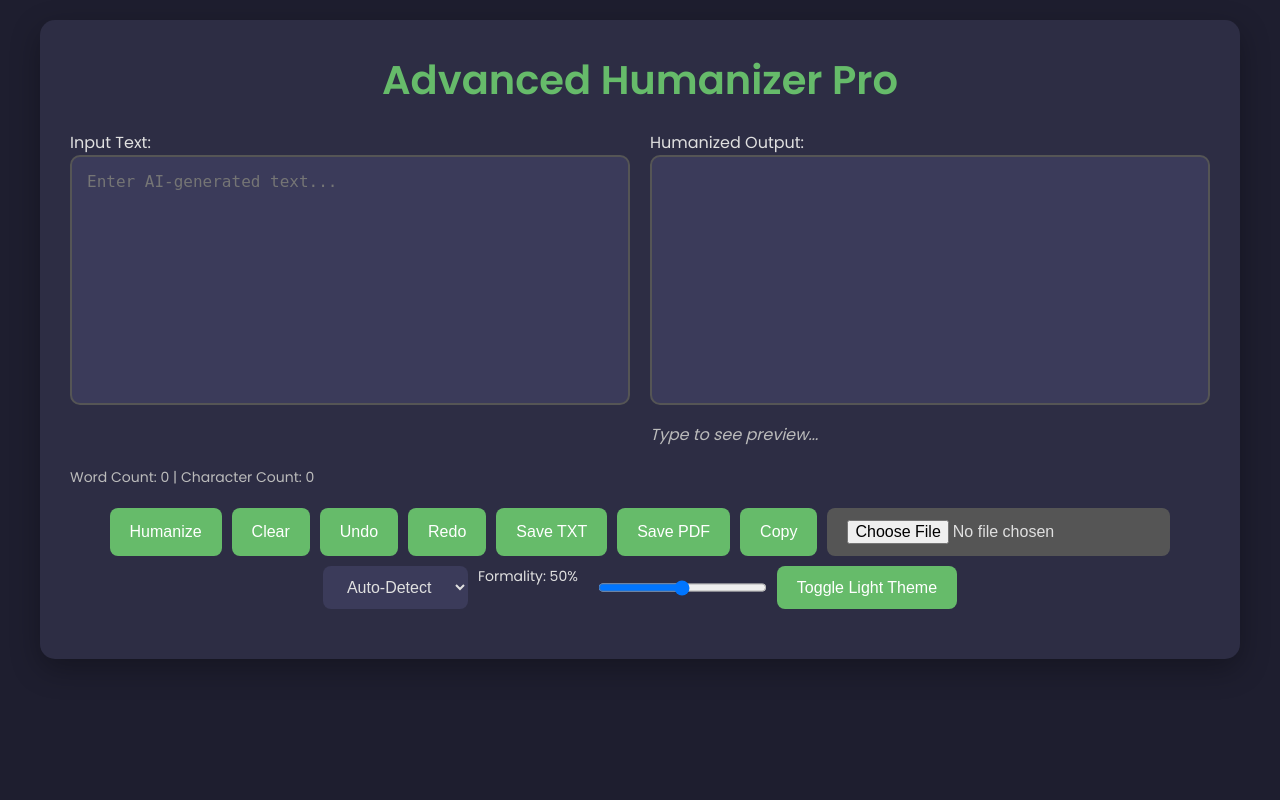
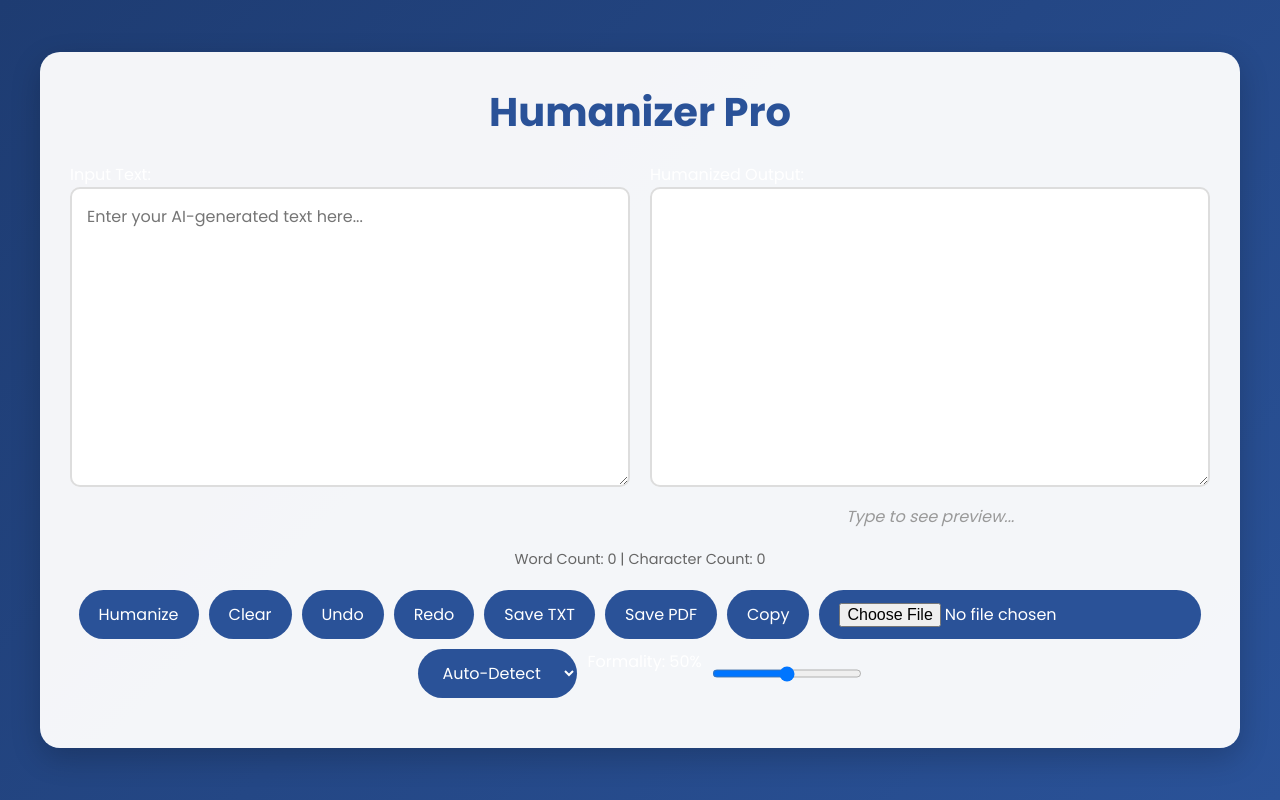
Before and after one commit to Xline09/humanizer-pro, a Flask app: page / in a window 1280 px wide. Run offline with Flask 3, Linux system fonts and the light colour scheme; parts of the project's set-up code (start-up, migrations or seed data) failed here and were passed over.

Commit message:
Redesigned interface, added change highlighting

```diff
--- a/app.py
+++ b/app.py
@@ -23,6 +23,7 @@
 
     original_text = session.get('original_text', '')
     humanized_text = session.get('humanized_text', '')
+    changes = session.get('changes', [])
     selected_tone = request.form.get('tone', 'auto') if request.method == 'POST' else 'auto'
     formality_level = int(request.form.get('formality', 50)) if request.method == 'POST' else 50
 
@@ -31,32 +32,37 @@
         original_text = request.form.get('text', '')
 
         if action == 'humanize' and original_text.strip():
-            session['undo_stack'].append({'input': original_text, 'output': humanized_text})
+            session['undo_stack'].append({'input': original_text, 'output': humanized_text, 'changes': changes})
             session['redo_stack'] = []
             try:
-                humanized_text = humanizer.humanize(original_text, formality_level)
+                humanized_text, changes = humanizer.humanize(original_text, formality_level)
                 if selected_tone != 'auto':
-                    humanized_text = humanizer.adjust_tone(humanized_text, selected_tone)
+                    humanized_text, tone_changes = humanizer.adjust_tone(humanized_text, selected_tone)
+                    changes.extend(tone_changes)
             except Exception as e:
                 humanized_text = f"Failed to humanize: {str(e)}. Original: {original_text}"
+                changes = []
 
         elif action == 'clear':
             session['undo_stack'] = []
             session['redo_stack'] = []
             original_text = ''
             humanized_text = ''
+            changes = []
 
         elif action == 'undo' and session['undo_stack']:
             last_state = session['undo_stack'].pop()
-            session['redo_stack'].append({'input': original_text, 'output': humanized_text})
+            session['redo_stack'].append({'input': original_text, 'output': humanized_text, 'changes': changes})
             original_text = last_state['input']
             humanized_text = last_state['output']
+            changes = last_state['changes']
 
         elif action == 'redo' and session['redo_stack']:
             next_state = session['redo_stack'].pop()
-            session['undo_stack'].append({'input': original_text, 'output': humanized_text})
+            session['undo_stack'].append({'input': original_text, 'output': humanized_text, 'changes': changes})
             original_text = next_state['input']
             humanized_text = next_state['output']
+            changes = next_state['changes']
 
         elif action == 'save':
             if humanized_text.strip():
@@ -96,15 +102,16 @@
                     original_text = "Unsupported file format. Please upload .txt or .docx."
                     humanized_text = ""
                 if original_text and original_text != "Unsupported file format. Please upload .txt or .docx.":
-                    humanized_text = humanizer.humanize(original_text, formality_level)
+                    humanized_text, changes = humanizer.humanize(original_text, formality_level)
 
         session['original_text'] = original_text
         session['humanized_text'] = humanized_text
+        session['changes'] = changes
         session.modified = True
 
     word_count = len(original_text.split()) if original_text else 0
     char_count = len(original_text)
-    return render_template('index.html', original=original_text, result=humanized_text, tone=selected_tone,
+    return render_template('index.html', original=original_text, result=humanized_text, changes=changes, tone=selected_tone,
                            formality=formality_level, word_count=word_count, char_count=char_count,
                            can_undo=len(session['undo_stack']) > 0, can_redo=len(session['redo_stack']) > 0)
 
@@ -114,11 +121,12 @@
     tone = request.form.get('tone', 'auto')
     formality = int(request.form.get('formality', 50))
     if text.strip():
-        preview_text = humanizer.humanize(text[:100], formality)
+        preview_text, changes = humanizer.humanize(text[:100], formality)
         if tone != 'auto':
-            preview_text = humanizer.adjust_tone(preview_text, tone)
-        return jsonify({'preview': preview_text})
-    return jsonify({'preview': ''})
+            preview_text, tone_changes = humanizer.adjust_tone(preview_text, tone)
+            changes.extend(tone_changes)
+        return jsonify({'preview': preview_text, 'changes': changes})
+    return jsonify({'preview': '', 'changes': []})
 
 if __name__ == '__main__':
     port = int(os.environ.get('PORT', 5000))
--- a/templates/index.html
+++ b/templates/index.html
@@ -3,108 +3,137 @@
 <head>
     <meta charset="UTF-8">
     <meta name="viewport" content="width=device-width, initial-scale=1.0">
-    <title>Advanced Humanizer Pro</title>
-    <link href="https://fonts.googleapis.com/css2?family=Poppins:wght@400;600&display=swap" rel="stylesheet">
+    <title>Humanizer Pro</title>
+    <link href="https://fonts.googleapis.com/css2?family=Poppins:wght@400;600;700&display=swap" rel="stylesheet">
     <style>
-        * { margin: 0; padding: 0; box-sizing: border-box; }
+        * {
+            margin: 0;
+            padding: 0;
+            box-sizing: border-box;
+            font-family: 'Poppins', sans-serif;
+        }
         body {
-            font-family: 'Poppins', sans-serif;
-            background: #1e1e2f;
-            color: #e0e0e0;
-            transition: all 0.5s ease;
+            background: linear-gradient(135deg, #1e3c72 0%, #2a5298 100%);
+            color: #fff;
+            min-height: 100vh;
+            display: flex;
+            justify-content: center;
+            align-items: center;
+            padding: 20px;
+            transition: all 0.3s ease;
         }
-        .light-mode { background: linear-gradient(135deg, #f5f7fa 0%, #c3cfe2 100%); color: #333; }
         .container {
+            background: rgba(255, 255, 255, 0.95);
+            border-radius: 20px;
+            box-shadow: 0 10px 30px rgba(0, 0, 0, 0.2);
+            padding: 30px;
+            width: 100%;
             max-width: 1200px;
-            margin: 20px auto;
-            padding: 30px;
-            background: #2d2d44;
-            border-radius: 15px;
-            box-shadow: 0 10px 30px rgba(0,0,0,0.3);
-            animation: fadeIn 0.5s ease-in;
+            animation: fadeIn 0.5s ease;
         }
-        .light-mode .container { background: white; box-shadow: 0 10px 30px rgba(0,0,0,0.1); }
         h1 {
             text-align: center;
-            color: #66bb6a;
-            font-size: 2.5em;
+            font-size: 2.5rem;
+            color: #2a5298;
             margin-bottom: 20px;
-            animation: slideIn 0.5s ease;
+            font-weight: 700;
         }
-        .light-mode h1 { color: #4CAF50; }
         .editor {
-            display: flex;
+            display: grid;
+            grid-template-columns: 1fr 1fr;
             gap: 20px;
             margin-bottom: 20px;
         }
-        .editor textarea {
+        textarea {
             width: 100%;
-            height: 250px;
+            height: 300px;
             padding: 15px;
-            font-size: 16px;
-            border: 2px solid #555;
+            font-size: 1rem;
+            border: 2px solid #ddd;
             border-radius: 10px;
-            background: #3b3b5a;
-            color: #e0e0e0;
-            resize: none;
-            transition: border 0.3s, transform 0.3s;
+            resize: vertical;
+            background: #fff;
+            color: #333;
+            transition: border-color 0.3s ease, box-shadow 0.3s ease;
         }
-        .editor textarea:focus { border-color: #66bb6a; transform: scale(1.01); }
-        .light-mode .editor textarea { background: white; border-color: #ddd; color: #333; }
-        .light-mode .editor textarea:focus { border-color: #4CAF50; }
+        textarea:focus {
+            border-color: #2a5298;
+            box-shadow: 0 0 10px rgba(42, 82, 152, 0.3);
+            outline: none;
+        }
         .toolbar {
             display: flex;
+            flex-wrap: wrap;
             gap: 10px;
-            flex-wrap: wrap;
             justify-content: center;
             margin: 20px 0;
         }
         button, select, input[type="file"], input[type="range"] {
             padding: 12px 20px;
-            font-size: 16px;
+            font-size: 1rem;
             border: none;
-            border-radius: 8px;
+            border-radius: 25px;
             cursor: pointer;
-            transition: all 0.3s ease;
+            background: #2a5298;
+            color: #fff;
+            transition: transform 0.2s ease, background 0.3s ease;
         }
-        button {
-            background: #66bb6a;
-            color: white;
-            transform: translateY(0);
+        button:hover, select:hover, input[type="file"]:hover {
+            transform: translateY(-2px);
+            background: #1e3c72;
         }
-        button:hover {
-            background: #5ca863;
-            transform: translateY(-2px);
-            box-shadow: 0 5px 15px rgba(0,0,0,0.2);
+        input[type="range"] {
+            background: transparent;
+            width: 150px;
         }
-        .light-mode button { background: #4CAF50; }
-        .light-mode button:hover { background: #45a049; }
-        select { background: #3b3b5a; color: #e0e0e0; }
-        .light-mode select { background: #f0f0f0; color: #333; }
-        input[type="file"] { background: #555; color: #e0e0e0; }
-        .light-mode input[type="file"] { background: #ddd; color: #333; }
-        .stats { margin: 10px 0; font-size: 14px; color: #bbb; transition: color 0.3s; }
-        .light-mode .stats { color: #666; }
-        .preview { font-style: italic; color: #bbb; margin-top: 10px; transition: opacity 0.3s; }
-        .light-mode .preview { color: #888; }
-        .slider-label { font-size: 14px; margin-right: 10px; }
-        @keyframes fadeIn { from { opacity: 0; } to { opacity: 1; } }
-        @keyframes slideIn { from { transform: translateY(-20px); opacity: 0; } to { transform: translateY(0); opacity: 1; } }
+        .stats {
+            text-align: center;
+            font-size: 0.9rem;
+            color: #666;
+            margin: 10px 0;
+        }
+        .preview {
+            font-style: italic;
+            color: #999;
+            margin-top: 10px;
+            text-align: center;
+        }
+        .highlight {
+            background: #ffeb3b;
+            padding: 2px 5px;
+            border-radius: 3px;
+            color: #333;
+        }
         @media (max-width: 768px) {
-            .editor { flex-direction: column; }
-            .toolbar { flex-direction: column; align-items: center; }
+            .editor {
+                grid-template-columns: 1fr;
+            }
+            textarea {
+                height: 200px;
+            }
+            .toolbar {
+                flex-direction: column;
+                align-items: center;
+            }
+            button, select, input[type="file"], input[type="range"] {
+                width: 100%;
+                max-width: 200px;
+            }
+        }
+        @keyframes fadeIn {
+            from { opacity: 0; transform: translateY(-20px); }
+            to { opacity: 1; transform: translateY(0); }
         }
     </style>
     <script>
         function toggleTheme() {
-            document.body.classList.toggle('light-mode');
-            localStorage.setItem('theme', document.body.classList.contains('light-mode') ? 'light' : 'dark');
+            // Optional: Add theme toggle logic if desired
         }
 
         function copyToClipboard() {
-            const text = document.getElementById('output').value;
+            const text = document.getElementById('output').innerText;
             if (text) {
-                navigator.clipboard.writeText(text).then(() => alert('Copied!'));
+                navigator.clipboard.writeText(text.replace(/<[^>]+>/g, '')).then(() => alert('Copied plain text!'));
             }
         }
 
@@ -124,30 +153,47 @@
             })
             .then(response => response.json())
             .then(data => {
-                document.getElementById('preview').innerText = data.preview || 'Type to see preview...';
+                const preview = document.getElementById('preview');
+                preview.innerHTML = highlightChanges(data.preview, data.changes);
             });
         }
 
+        function highlightChanges(text, changes) {
+            let highlighted = text;
+            changes.forEach(change => {
+                const regex = new RegExp(`\\b${change}\\b`, 'gi');
+                highlighted = highlighted.replace(regex, `<span class="highlight">$&</span>`);
+            });
+            return highlighted;
+        }
+
         window.onload = function() {
-            if (localStorage.getItem('theme') === 'light') toggleTheme();
             document.getElementById('input').addEventListener('input', updatePreview);
             document.getElementById('tone').addEventListener('change', updatePreview);
             document.getElementById('formality').addEventListener('input', updatePreview);
+            updateOutputHighlights();
         };
+
+        function updateOutputHighlights() {
+            const output = document.getElementById('output');
+            const text = output.innerText;
+            const changes = {{ changes | tojson }};
+            output.innerHTML = highlightChanges(text, changes);
+        }
     </script>
 </head>
 <body>
     <div class="container">
-        <h1>Advanced Humanizer Pro</h1>
+        <h1>Humanizer Pro</h1>
         <form id="form" method="POST" enctype="multipart/form-data">
             <div class="editor">
-                <div style="flex: 1;">
+                <div>
                     <label>Input Text:</label>
-                    <textarea id="input" name="text" placeholder="Enter AI-generated text...">{{ original }}</textarea>
+                    <textarea id="input" name="text" placeholder="Enter your AI-generated text here...">{{ original }}</textarea>
                 </div>
-                <div style="flex: 1;">
+                <div>
                     <label>Humanized Output:</label>
-                    <textarea id="output" name="result" readonly>{{ result }}</textarea>
+                    <textarea id="output" readonly>{{ result }}</textarea>
                     <div class="preview" id="preview">Type to see preview...</div>
                 </div>
             </div>
@@ -171,9 +217,8 @@
                     <option value="formal" {% if tone == 'formal' %}selected{% endif %}>Formal</option>
                     <option value="mixed" {% if tone == 'mixed' %}selected{% endif %}>Mixed</option>
                 </select>
-                <label class="slider-label" for="formality">Formality: {{ formality }}%</label>
+                <label for="formality">Formality: {{ formality }}%</label>
                 <input type="range" id="formality" name="formality" min="0" max="100" value="{{ formality }}">
-                <button type="button" onclick="toggleTheme()">Toggle Light Theme</button>
             </div>
 
             <input type="hidden" id="action" name="action" value="">
```
Also changed, not shown: humanizer.py (+64 -33 lines).
